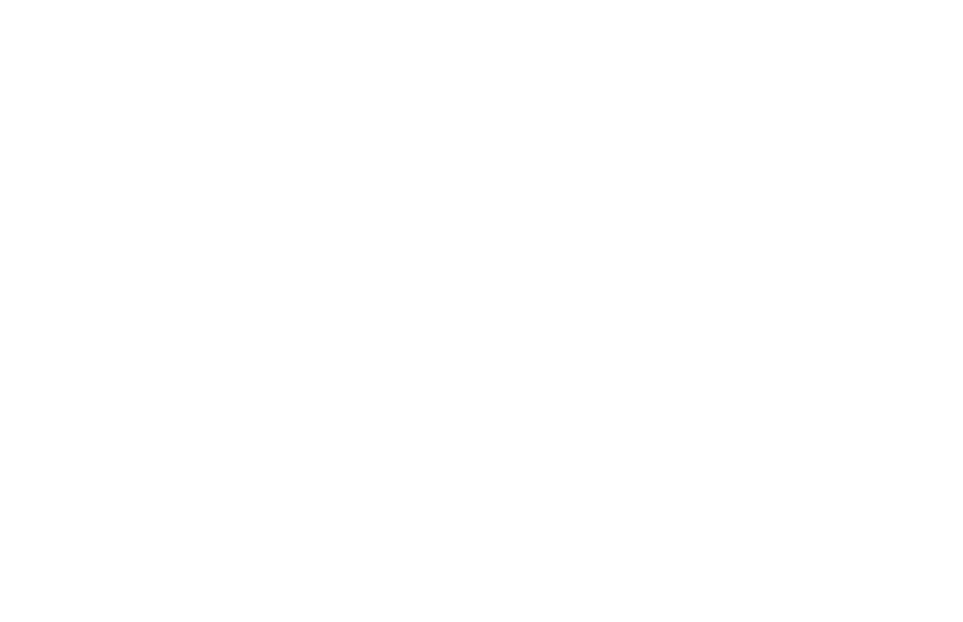
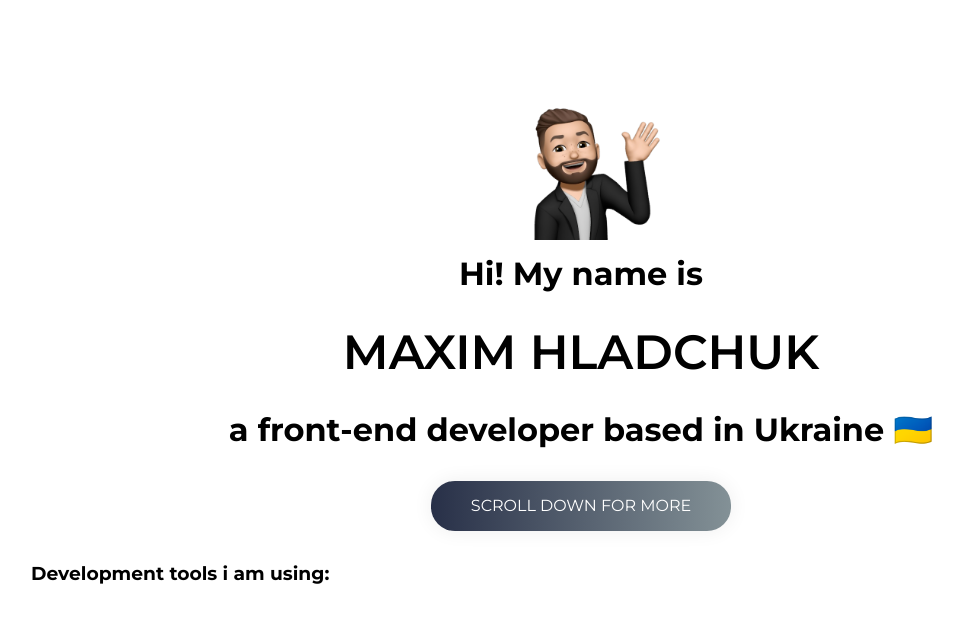
Before and after one commit to maximhladchuk/cv, a plain HTML site: page index.html in a window 1280 px wide. Shown: the whole page, without its empty margins (59-1022 px from the left). Drawn offline with nearby package versions, Linux system fonts and the light colour scheme.

Commit message:
n. header section, base layout for technologies section

```diff
--- a/index.html
+++ b/index.html
@@ -5,12 +5,59 @@
     <meta http-equiv="X-UA-Compatible" content="IE=edge">
     <meta name="viewport" content="width=device-width, initial-scale=1.0">
     <title>Document</title>
-
-    <link rel="stylesheet" type="text/css" href="style.css" />
+    <link rel="preconnect" href="https://fonts.googleapis.com">
+    <link rel="preconnect" href="https://fonts.gstatic.com" crossorigin>
+    <link href="https://fonts.googleapis.com/css2?family=Montserrat:ital,wght@0,100;0,200;0,300;0,400;0,500;0,600;0,700;0,800;0,900;1,100;1,200;1,300;1,400;1,500;1,600;1,700;1,800;1,900&display=swap" rel="stylesheet">
+    <link rel="stylesheet" type="text/css" href="https://cdnjs.cloudflare.com/ajax/libs/modern-normalize/2.0.0/modern-normalize.min.css" />
+    <link rel="stylesheet" type="text/css" href="src/style/style.css" />
 
 </head>
   <body>
 
+    <div class="header">
+      <div class="header__memoji">
+        <img src="src/img/memoji.png" alt="memoji">
+      </div>
+      <h3 class="header__subtitle">
+        Hi! My name is
+      </h3>
+      <h1 class="header__title">
+        Maxim Hladchuk
+      </h1>
+      <h2 class="header__description">
+        a front-end developer based in Ukraine 🇺🇦
+      </h2>
+      <button class="header__button">
+        scroll down for more
+      </button>
+    </div>
+
+    <div class="technologies">
+      <h3 class="technologies__title">
+        Development tools i am using:
+      </h3>
+      <div class="technologies__grid">
+        <div class="technologies__grid-item">
+
+        </div>
+        <div class="technologies__grid-item">
+
+        </div>
+        <div class="technologies__grid-item">
+
+        </div>
+        <div class="technologies__grid-item">
+
+        </div>
+        <div class="technologies__grid-item">
+
+        </div>
+        <div class="technologies__grid-item">
+
+        </div>
+      </div>
+    </div>
+
       <script src="script.js"></script>
   </body>
 </html>
--- /dev/null
+++ b/src/style/style.less
@@ -0,0 +1,60 @@
+body {
+    font-size: 16px;
+    font-family: 'Montserrat', sans-serif;
+}
+
+
+.header {
+    text-align: center;
+    &__memoji {
+        width: 100vw;
+        height: 30vh;
+        position: relative;
+        img {
+            position: absolute;
+            left: 50%;
+            bottom: 0;
+            transform: translateX(-50%);
+            width: 10em;
+        }
+    }
+    &__subtitle {
+        margin-top: 0.5em;
+        font-size: 2em;
+    }
+    &__title {
+        margin-top: 0.3em;
+        font-size: 3em;
+        font-weight: 600;
+        text-transform: uppercase;
+    }
+    &__description {
+        margin-top: 0.4em;
+        font-size: 2em;
+    }
+    &__button {
+        background-image: linear-gradient(to right, #283048 0%, #859398  51%, #283048  100%);
+        border: none;
+        margin: 2em auto 0.7em auto;
+        padding: 1em 2.5em;
+        text-align: center;
+        text-transform: uppercase;
+        transition: 0.5s;
+        background-size: 200% auto;
+        color: white;
+        box-shadow: 0 0 20px #eee;
+        border-radius: 1.5em;
+        display: block;
+          &:hover {
+            background-position: right center;
+            color: #fff;
+            text-decoration: none;
+          }
+
+    }
+}
+
+.technologies {
+    margin: 2em auto 0 auto;
+    max-width: 1100px;
+}
```
Also changed, not shown: src/img/css3.png (added), src/img/html5.png (added), src/img/memoji.png (added), src/style/style.css (added), style.css (deleted), 2 other files.
